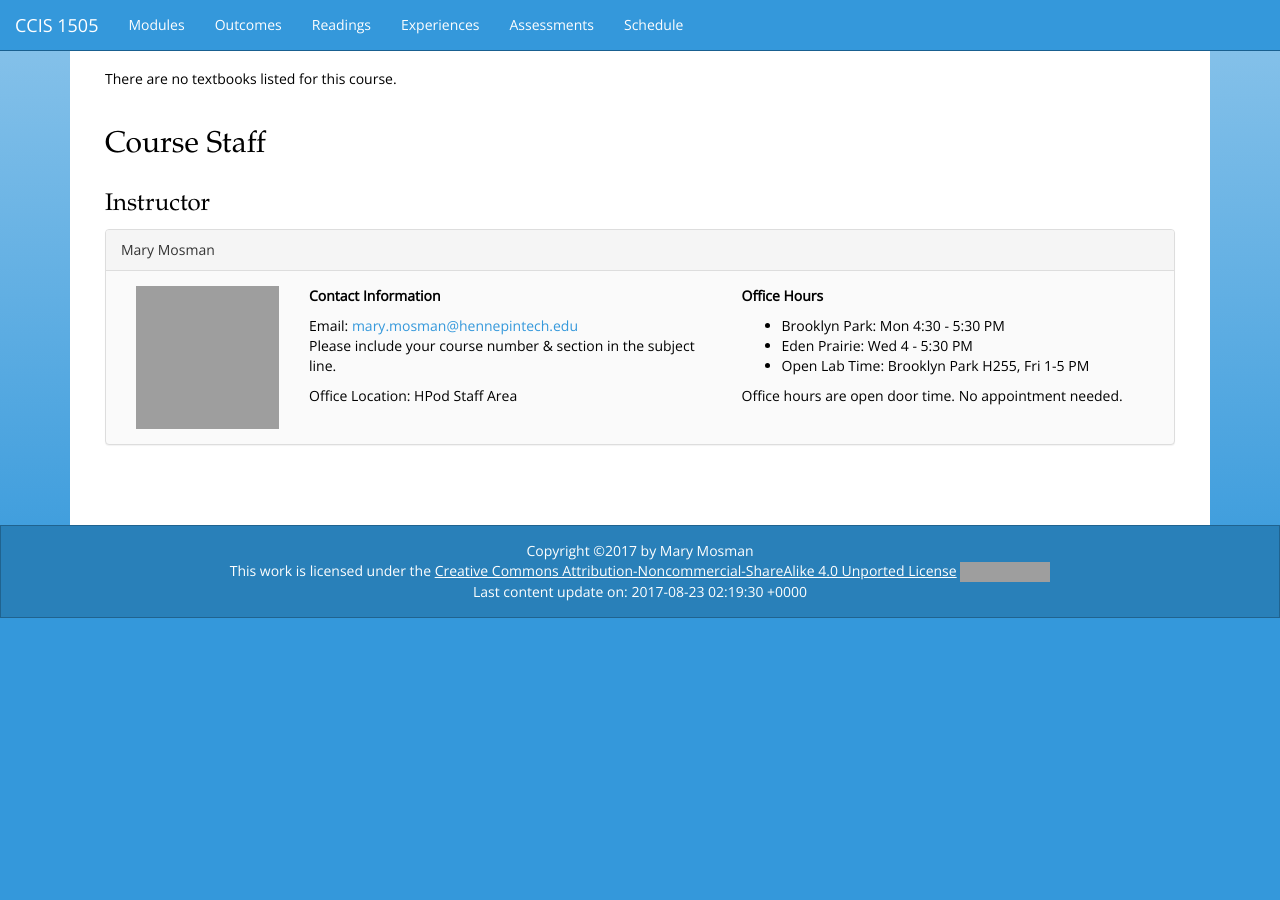
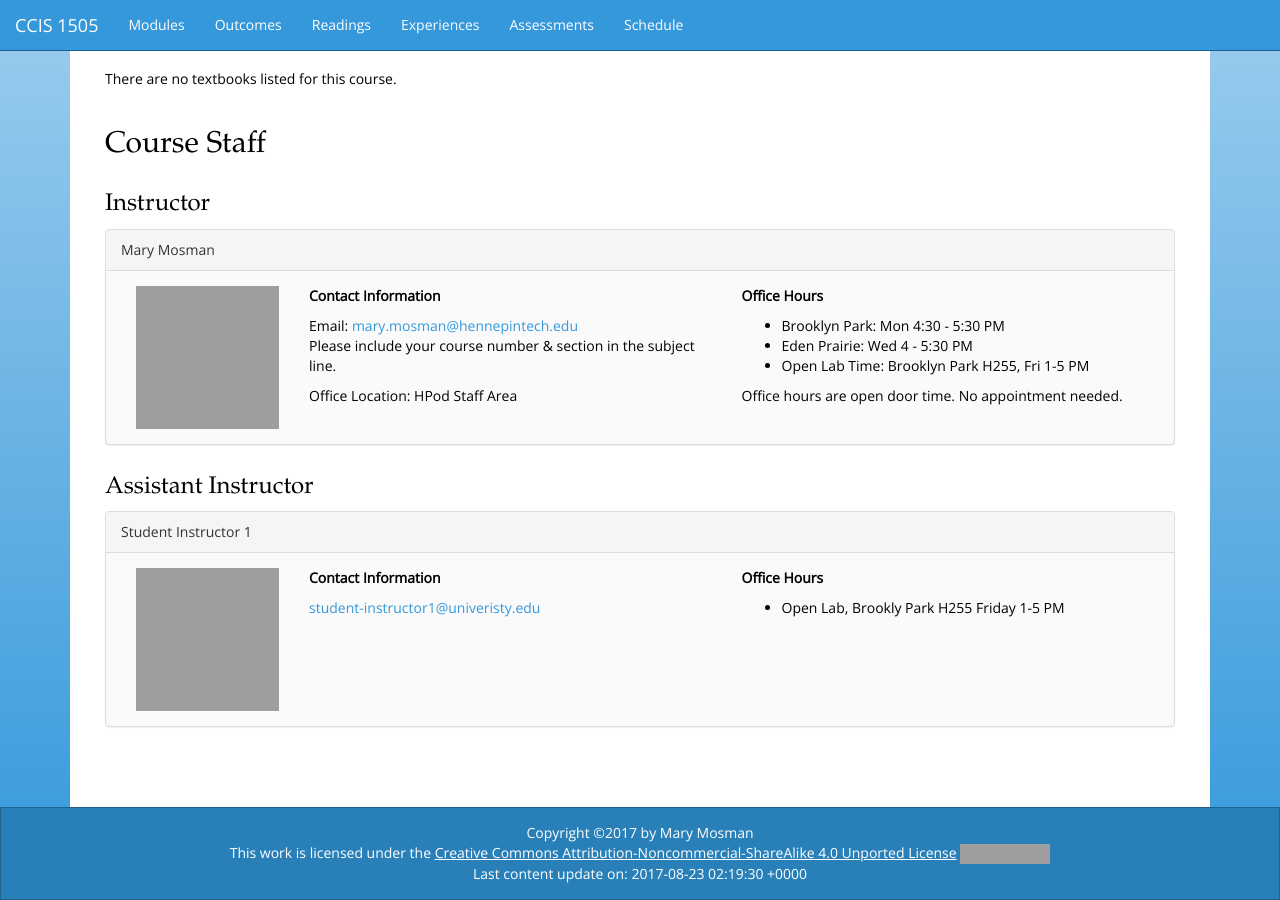
Before and after one commit to htc-ccis1505/fall-2017, a Jekyll site: the page built from index.md, in a window 1280 px wide and 900 px high, scrolled down 681 px. Built offline with Jekyll 4.4.1, drawn with Linux system fonts in a browser that asks for light colours; some web fonts are replaced; before the commit the page ends 1299 px from its top, so only the background shows below that; grey boxes are pictures that could not be loaded.

Commit message:
add chris

```diff
--- a/_data/student_instructors.yml
+++ b/_data/student_instructors.yml
@@ -1,16 +1,15 @@
-#-
-#  sort-order: 2
-#  name: Student Instructor 1
-#  img_url: "https://avatars3.githubusercontent.com/u/5143491"
+-
+  sort-order: 1
+  name: Student Instructor 1
+  img_url: "https://avatars3.githubusercontent.com/u/14023410"
 #  notes: TA - section 1
-#  email: student-instructor1@univeristy.edu
+  email: student-instructor1@univeristy.edu
 #  email_notes: Please make sure to include your course number & section in the subject.
 #  phone: 123-456-7788
 #  phone_notes: Please do not call between 10pm and 9am.
 #  office_location: Bldg 4, room 432
-#  office_hours:
-#    - Mon 1-3PM
-#    - Wed 3-5PM
+  office_hours:
+    - Open Lab, Brookly Park H255 Friday 1-5 PM
 #  office_hours_notes: Office hours are open door time.  No appointment needed.
 #  description: >
 #    Some optional description about who this person is and their role in the course.
```
